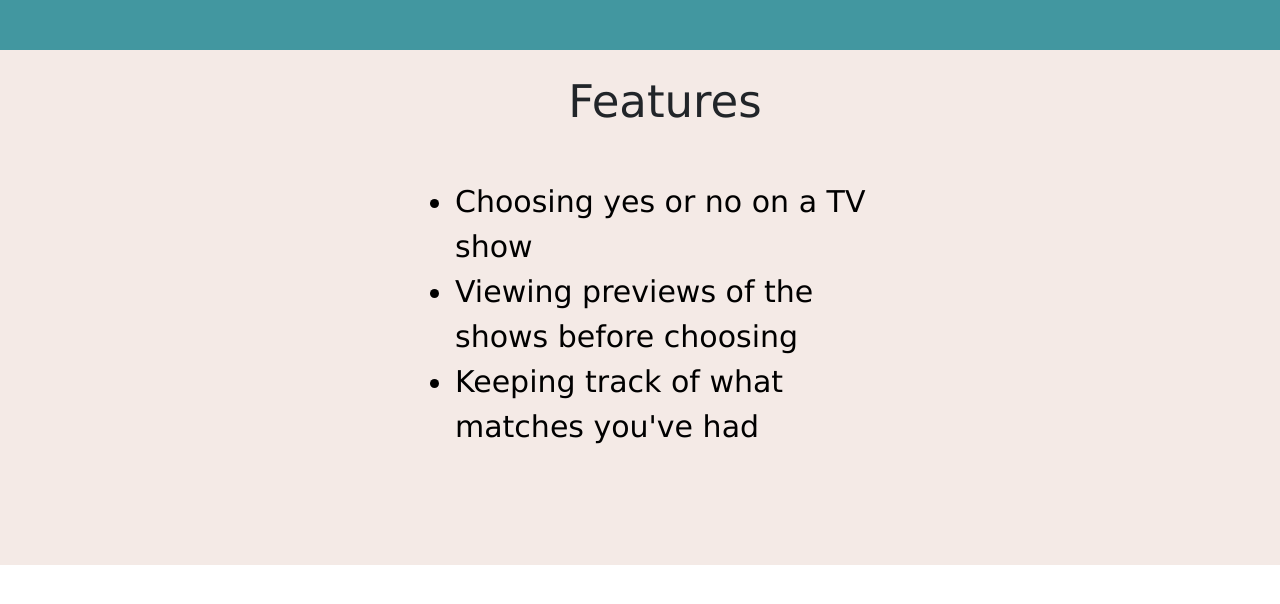
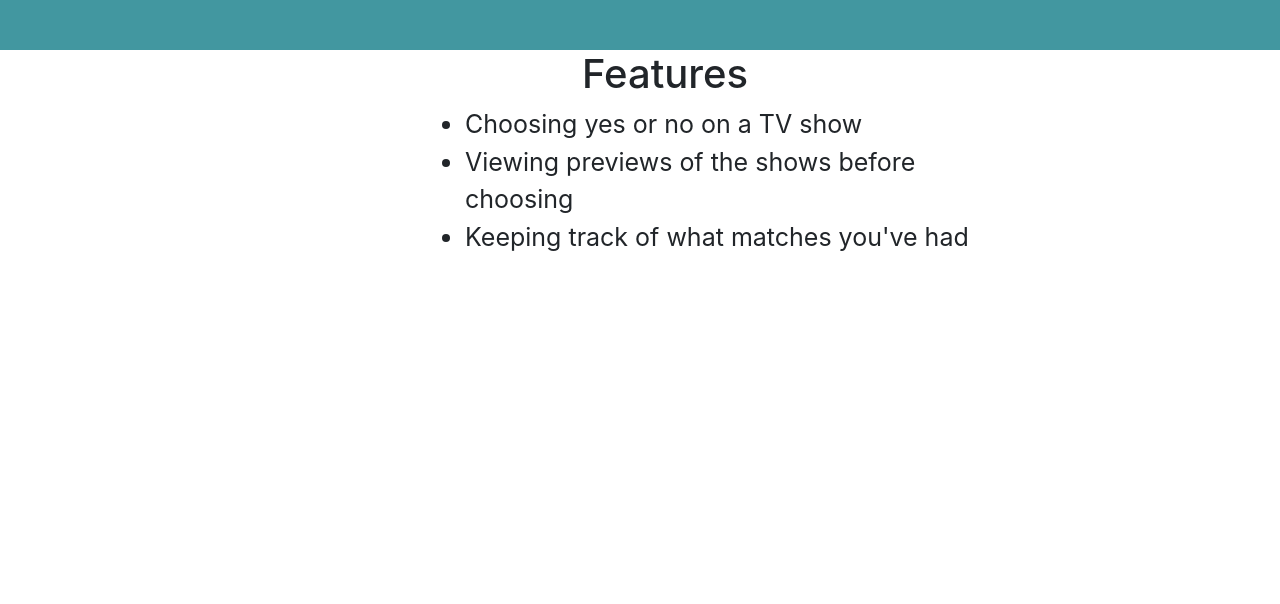
Before and after one commit to MauResendez/TVTroubles, a React (Create React App) app in the folder frontend/: page / in a window 1280 px wide. Shown: the top 604 px of the page. Built offline with nearby package versions, Linux system fonts and the light colour scheme.

Commit message:
Made pull request changes

```diff
--- a/frontend/src/components/Features.js
+++ b/frontend/src/components/Features.js
@@ -1,45 +1,26 @@
 import React from 'react'
 import { List } from 'reactstrap'
+import '../styles/Features.css'
 
-const listStyle = {
-    color: 'black',
-    padding: "25px 50px 100px 100px",
-    textAlign: "left",
-    fontSize: "30px",
-
-  };
-
-
-const headerStyle = {
-    margin: "25px 25px",
-    textAlign: "center",
-    fontSize: "45px",
-};
-
-const componentStyle = {
-    backgroundColor: "#F4EAE6",
-    fontFamily: "Verdana",
-    borderTop: "50px solid #4297A0"
-}
-
+//List
 function Features()
 {
     return (
-        <div style={componentStyle}>
+        <div>
             <div className="container">
                 <div className="row">
                     <div className="col-3"></div>
-                <h1 style={headerStyle} className="col-6">Features</h1>
+                    <h1 className="col-6">Features</h1>
                     <div className="col-3"></div>
                 </div>
                 <div className="row">
-                <div className="col-md-1 col-lg-3"></div>
-                <List style={listStyle} className="col-md-10 col-lg-6">
+                    <div className="col-md-1 col-lg-4"></div>
+                    <List className="col-md-10 col-lg-6">
                         <li>Choosing yes or no on a TV show</li>
                         <li>Viewing previews of the shows before choosing</li>
                         <li>Keeping track of what matches you've had</li>
                     </List>
-                <div className="col-md-1 col-lg-3"></div>
+                    <div className="col-md-1 col-lg-4"></div>
                 </div>
             </div>
         </div>
--- /dev/null
+++ b/frontend/src/styles/Features.css
@@ -0,0 +1,17 @@
+body {
+    background-color: #F4EAE6;
+    font-family: Verdana;
+    border-top: 50px solid #4297A0;
+}
+
+h1 {
+    margin: 25px 25px;
+    text-align: center;
+    font-size: 50px;
+}
+
+li {
+    text-align: left;
+    font-size: 25px;
+
+}
```
Lines whose indentation alone changed are shown as unchanged.
